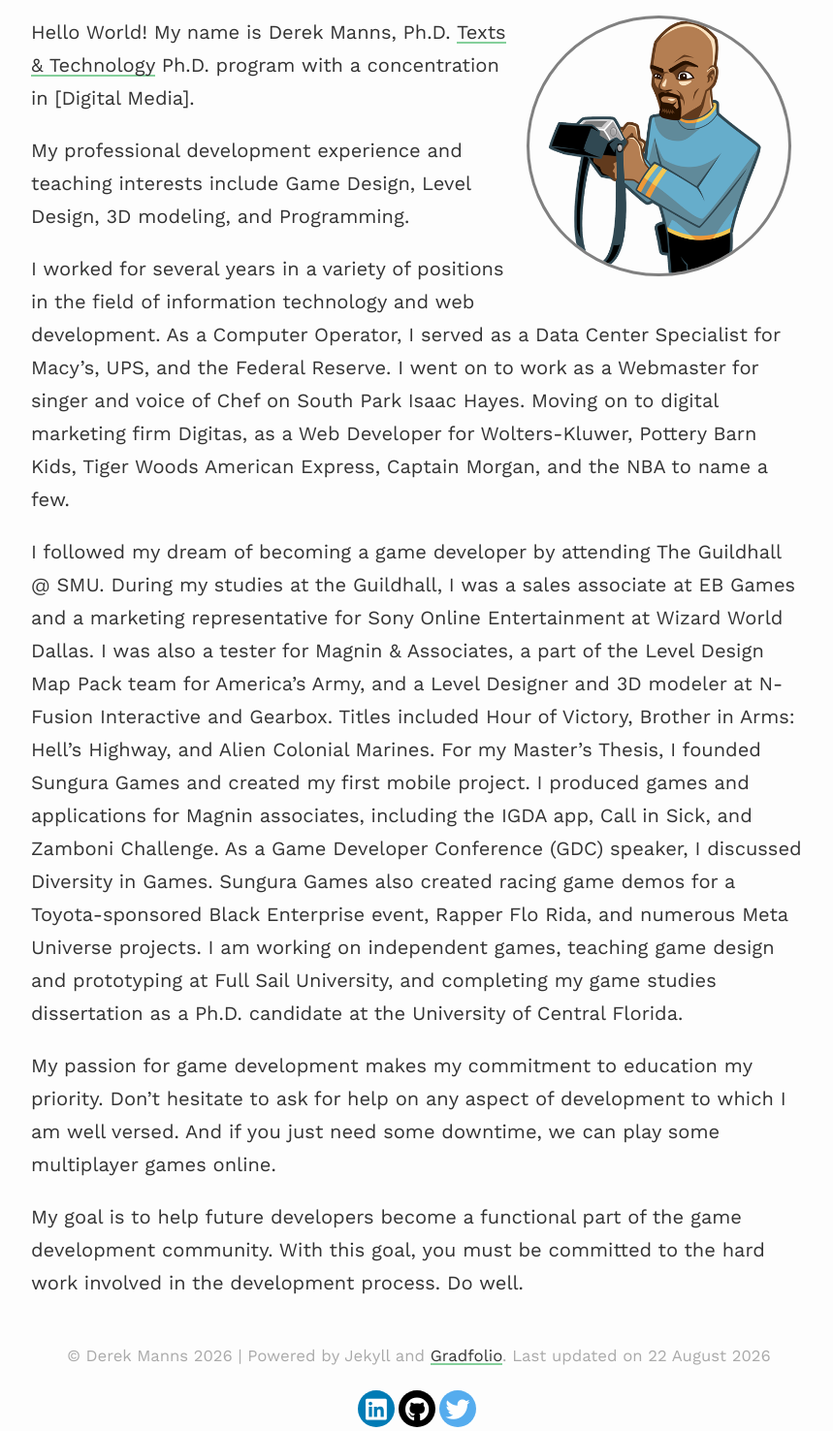
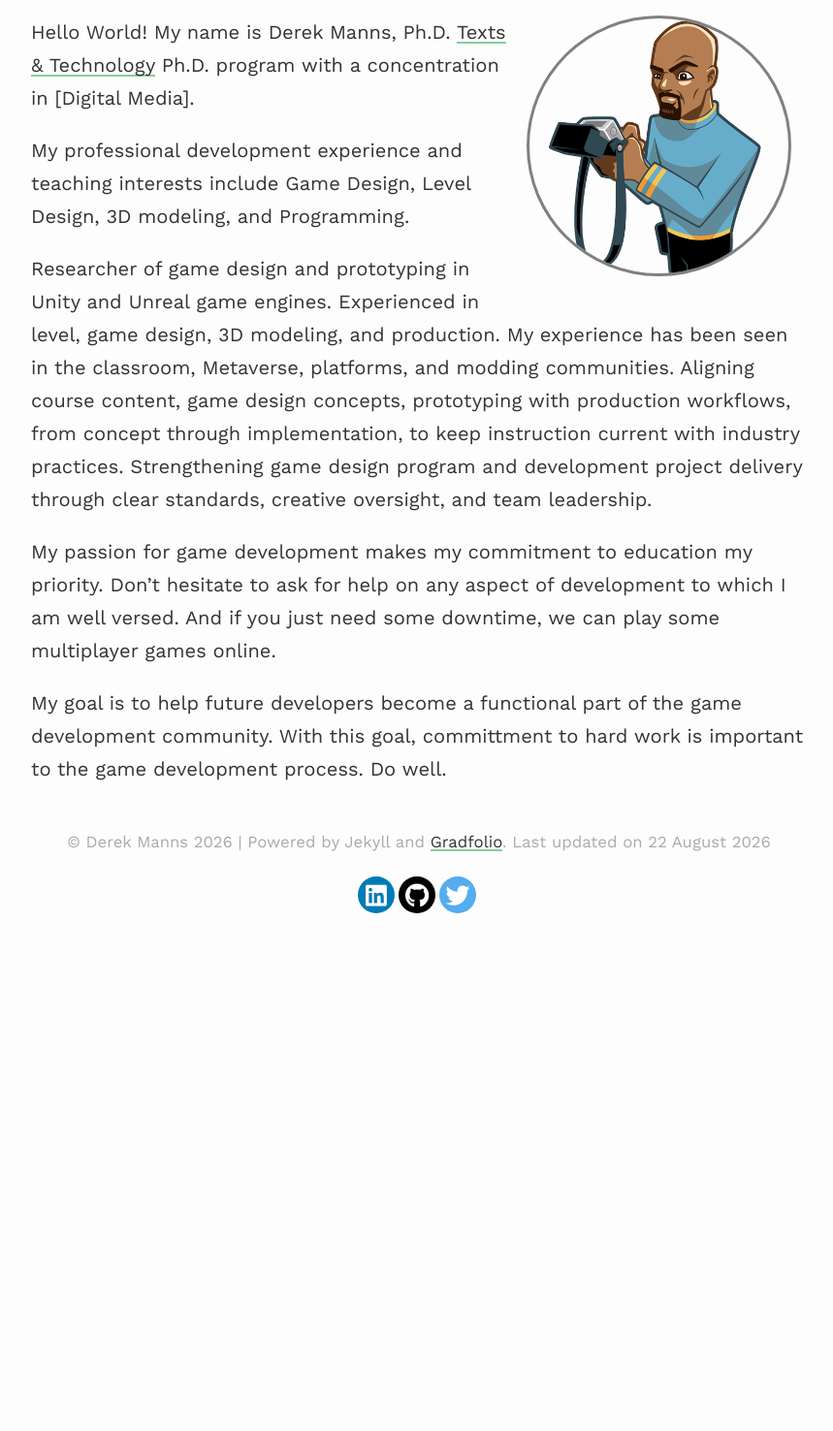
Before and after one commit to GameDesignDude/gradfolio, a Jekyll site: the page built from index.md, in a window 1280 px wide, cut to the strip 276-1752 px from the top of the page. Shown: the whole strip at 97% size, without its empty margins (208-1067 px from the left). Built offline with Jekyll 4.4.1, drawn with Linux system fonts in a browser that asks for light colours; nearby versions of some CDN libraries; after the commit the page ends 1222 px from its top, so only the background shows below that.

Commit message:
Update index.md

```diff
--- a/index.md
+++ b/index.md
@@ -11,10 +11,8 @@
 
 My professional development experience and teaching interests include Game Design, Level Design, 3D modeling, and Programming.
 
-I worked for several years in a variety of positions in the field of information technology and web development. As a Computer Operator, I served as a Data Center Specialist for Macy’s, UPS, and the Federal Reserve. I went on to work as a Webmaster for singer and voice of Chef on South Park Isaac Hayes. Moving on to digital marketing firm Digitas, as a Web Developer for Wolters-Kluwer, Pottery Barn Kids, Tiger Woods American Express, Captain Morgan, and the NBA to name a few.
-
-I followed my dream of becoming a game developer by attending The Guildhall @ SMU. During my studies at the Guildhall, I was a sales associate at EB Games and a marketing representative for Sony Online Entertainment at Wizard World Dallas. I was also a tester for Magnin & Associates, a part of the Level Design Map Pack team for America’s Army, and a Level Designer and 3D modeler at N-Fusion Interactive and Gearbox. Titles included Hour of Victory, Brother in Arms: Hell’s Highway, and Alien Colonial Marines. For my Master’s Thesis, I founded Sungura Games and created my first mobile project. I produced games and applications for Magnin associates, including the IGDA app, Call in Sick, and Zamboni Challenge. As a Game Developer Conference (GDC) speaker, I discussed Diversity in Games. Sungura Games also created racing game demos for a Toyota-sponsored Black Enterprise event,  Rapper Flo Rida, and numerous Meta Universe projects. I am working on independent games, teaching game design and prototyping at Full Sail University, and completing my game studies dissertation as a Ph.D. candidate at the University of Central Florida.
+Researcher of game design and prototyping in Unity and Unreal game engines. Experienced in level, game design, 3D modeling, and production. My experience has been seen in the classroom, Metaverse, platforms, and modding communities. Aligning course content, game design concepts, prototyping with production workflows, from concept through implementation, to keep instruction current with industry practices. Strengthening game design program and development project delivery through clear standards, creative oversight, and team leadership.
 
 My passion for game development makes my commitment to education my priority. Don’t hesitate to ask for help on any aspect of development to which I am well versed. And if you just need some downtime, we can play some multiplayer games online.
 
-My goal is to help future developers become a functional part of the game development community. With this goal, you must be committed to the hard work involved in the development process. Do well.
+My goal is to help future developers become a functional part of the game development community. With this goal, committment to hard work is important to the game development process. Do well.
```
